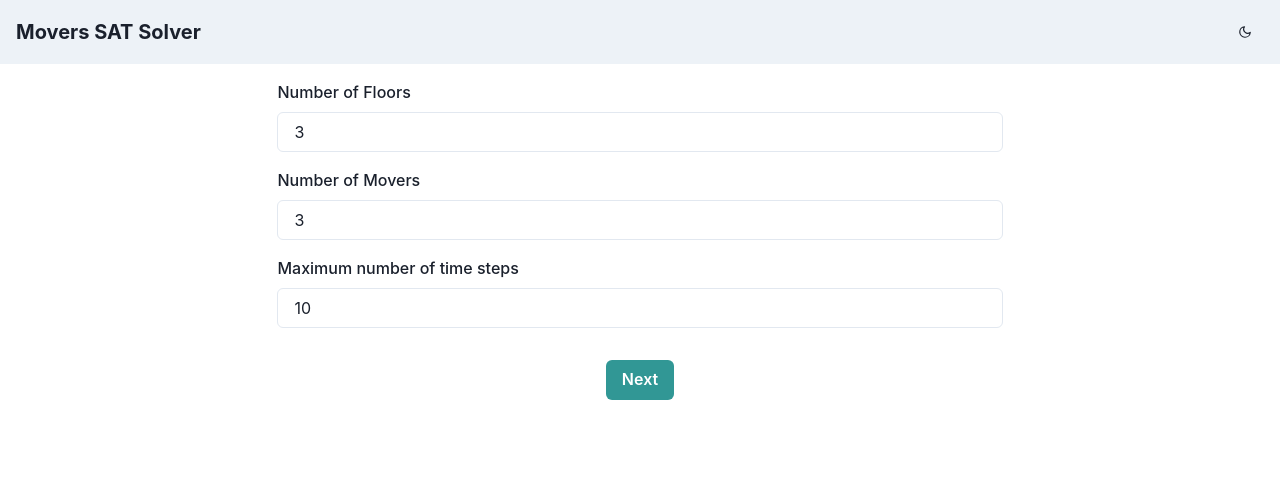
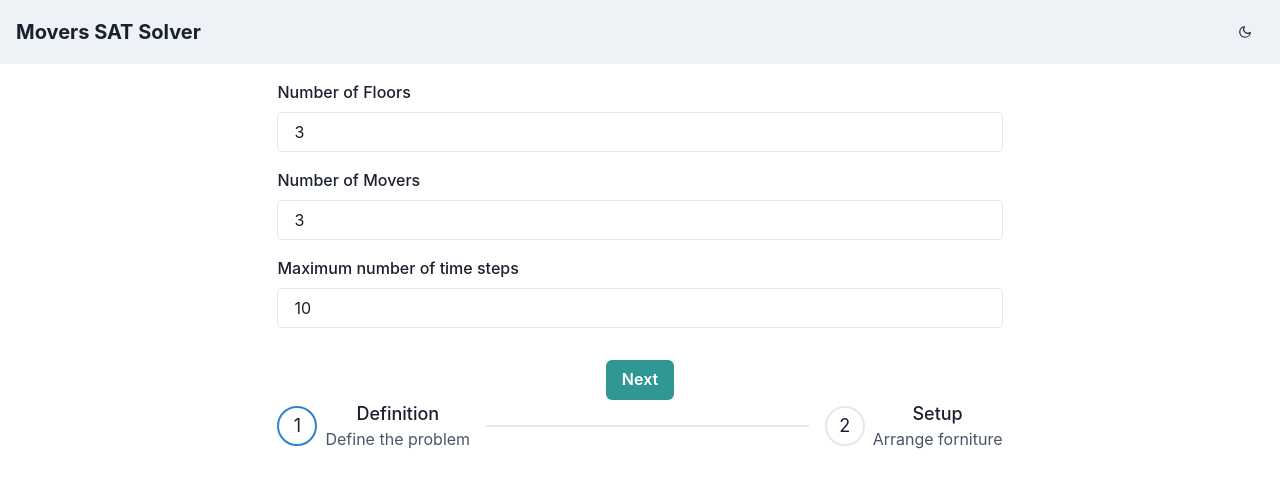
Before and after one commit to lucadibello/movers-sat-problem, a React (Create React App) app in the folder src/frontend/: page / in a window 1280 px wide. Shown: the top 488 px of the page. Built offline with nearby package versions, Linux system fonts and the light colour scheme.

Commit message:
Created configurator stepper

```diff
--- a/src/frontend/src/App.tsx
+++ b/src/frontend/src/App.tsx
@@ -1,26 +1,41 @@
 import * as React from "react";
-import { Box, Container } from "@chakra-ui/react";
+import { Box, Container, VStack } from "@chakra-ui/react";
 import { ProblemConfigurator } from "./components/ProblemConfigurator";
-import { solve } from "services";
+import ConfiguratorStepper from "components/ConfiguratorStepper";
+import { useMovers } from "contexts/MoverContext";
+import ElementStepper from "components/ElementStepper";
 
-export const App = () => (
+export const App = () => {
+	// React state to keep track of active configuration step
+	const [activeStep, setActiveStep] = React.useState(0);
+
+	// Load the context hook
+	const { setFloors, setNumberOfMovers, setMaxTime } = useMovers()
+
+	// Return the JSX component
+	return (
 		<Box as="main" textAlign="center" fontSize="xl">
 			<Container minH="100vh" p={4}>
-			{/* Problem configurator */}
+				<VStack spacing={4} align="center" justify="center">
+					<ElementStepper activeStep={activeStep} elements={[
 						<ProblemConfigurator
 							onSubmit={(data) => {
-					console.log("Submitted", data);
+								// save data inside the context
+								setFloors(data.n_floors)
+								setNumberOfMovers(data.n_movers)
+								setMaxTime(data.max_t)
+								// proceed to next step
+								setActiveStep(1)
+							}}
+						/>,
+						<div>Step 2</div>,
+						<div>Step 3</div>,
+					]} />
+				</VStack>
 
-					// send request to the backend using service
-					solve(data.n_floors, data.n_movers, data.max_t, [])
-						.then((result) => {
-							console.log("Result:", result);
-						})
-						.catch((error) => {
-							console.error("Error:", error);
-						})
-				}}
-			/>
+				{/* Stepper */}
+				<ConfiguratorStepper activeStep={activeStep} />
 			</Container>
 		</Box>
-);
+	)
+};
--- /dev/null
+++ b/src/frontend/src/components/ConfiguratorStepper.tsx
@@ -0,0 +1,35 @@
+import { Box, Step, StepDescription, StepIcon, StepIndicator, StepNumber, StepSeparator, StepStatus, StepTitle, Stepper } from "@chakra-ui/react";
+
+const steps = [
+	{ title: 'Definition', description: 'Define the problem' },
+	{ title: 'Setup', description: 'Arrange forniture' },
+]
+
+interface ConfiguratorStepperProps {
+	activeStep: number;
+}
+
+export default function ProblemConfiguratorStepper({ activeStep }: ConfiguratorStepperProps) {
+	return (
+		<Stepper size='lg' index={activeStep}>
+			{steps.map((step, index) => (
+				<Step key={index}>
+					<StepIndicator>
+						<StepStatus
+							complete={<StepIcon />}
+							incomplete={<StepNumber />}
+							active={<StepNumber />}
+						/>
+					</StepIndicator>
+
+					<Box flexShrink='0'>
+						<StepTitle>{step.title}</StepTitle>
+						<StepDescription>{step.description}</StepDescription>
+					</Box>
+
+					<StepSeparator />
+				</Step>
+			))}
+		</Stepper>
+	)
+}
--- /dev/null
+++ b/src/frontend/src/components/ElementStepper.tsx
@@ -0,0 +1,11 @@
+interface ElementStepperProps {
+	activeStep: number;
+	elements: JSX.Element[]
+}
+
+export default function ElementStepper({ activeStep, elements }: ElementStepperProps) {
+	// If the active step is greater than the number of elements, throw an error
+	if (activeStep >= elements.length) throw new Error("Invalid active step");
+	// Otherwise, return the element at the active step
+	return elements[activeStep];
+}
--- a/src/frontend/src/components/ProblemConfigurator.tsx
+++ b/src/frontend/src/components/ProblemConfigurator.tsx
@@ -29,7 +29,10 @@ export function ProblemConfigurator({
 	});
 
 	return (
-		<form onSubmit={handleSubmit(onSubmit)}>
+		<form onSubmit={handleSubmit(onSubmit)} style={{
+			"height": "100%",
+			"width": "100%",
+		}}>
 			<VStack gap={4} w="full">
 				{/* Number of floors */}
 				<FormControl isInvalid={Boolean(errors.n_floors)}>
```
Lines whose indentation alone changed are shown as unchanged.
